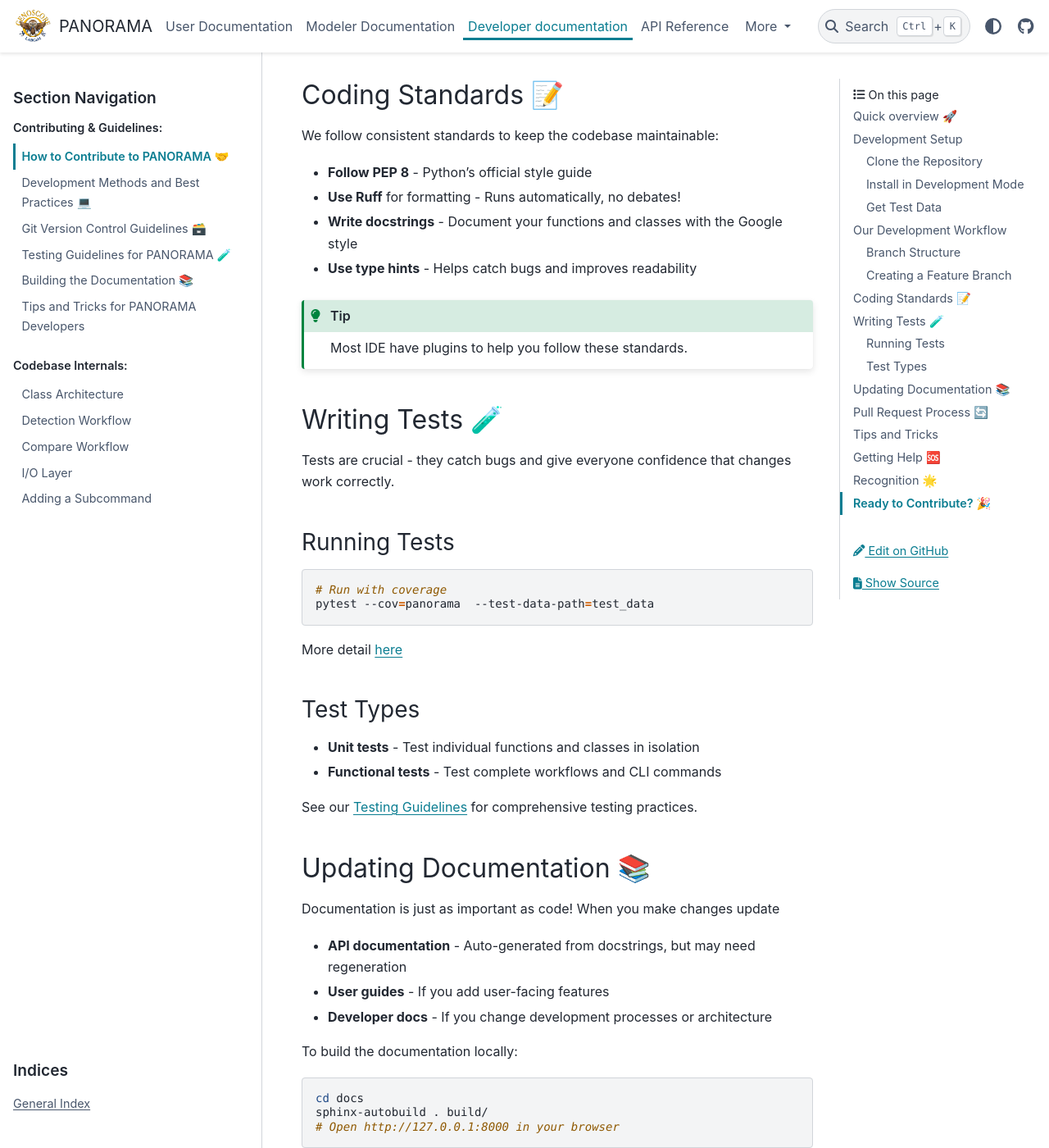
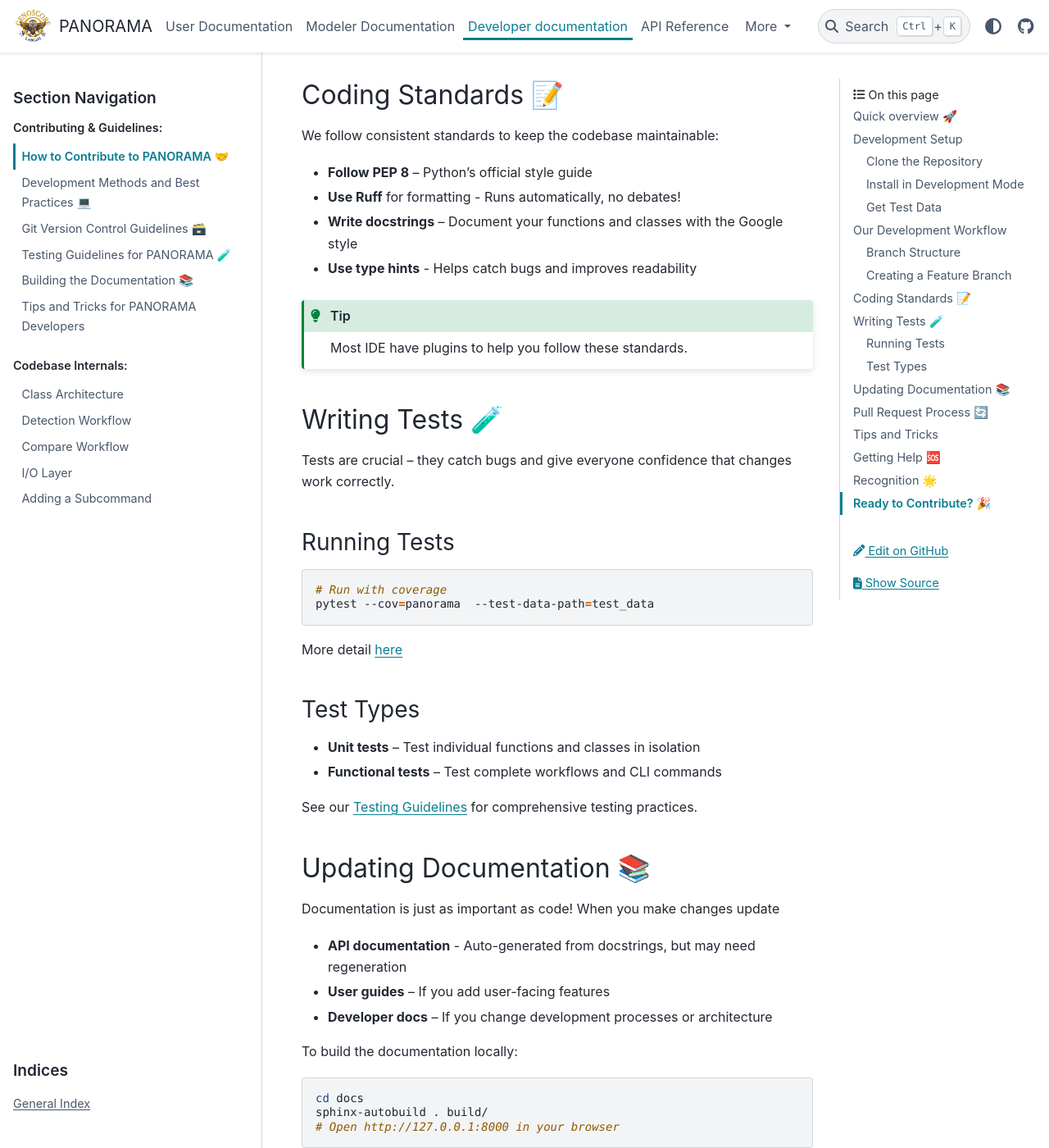
Before and after one commit to labgem/PANORAMA, a Sphinx documentation site: the page built from docs/developer/contribute.md, in a window 1280 px wide and 1400 px high, scrolled down 2287 px. Shown: the whole window at 82% size. Built offline with Sphinx 7.4.7 and the PyData theme 0.15.4, drawn with Linux system fonts in a browser that asks for light colours; the version number could not be read and is left out; some of the changed text lies outside the part shown.

````diff
--- a/docs/developer/contribute.md
+++ b/docs/developer/contribute.md
@@ -67,7 +67,7 @@ We use a structured workflow to keep the codebase stable and organized:
 
 - **`main`** - Stable, production-ready code
 - **`dev`** - Latest development version (your starting point!)
-- **Feature branches** - Your work happens here
+- **Feature branches** – Your work happens here
 
 ### Creating a Feature Branch
 
@@ -84,17 +84,18 @@ git checkout -b feature/your-feature-name
 
 We follow consistent standards to keep the codebase maintainable:
 
-- **Follow PEP 8** - Python's official style guide
+- **Follow PEP 8** – Python's official style guide
 - **Use Ruff** for formatting - Runs automatically, no debates!
-- **Write docstrings** - Document your functions and classes with the Google style
+- **Write docstrings** – Document your functions and classes with the Google style
 - **Use type hints** - Helps catch bugs and improves readability
 
 ```{tip}
 Most IDE have plugins to help you follow these standards.
 ```
+
 ## Writing Tests 🧪
 
-Tests are crucial - they catch bugs and give everyone confidence that changes work correctly.
+Tests are crucial – they catch bugs and give everyone confidence that changes work correctly.
 
 ### Running Tests
 
@@ -108,8 +109,8 @@ More detail [here](unitTest.md#run-tests)
 
 ### Test Types
 
-- **Unit tests** - Test individual functions and classes in isolation
-- **Functional tests** - Test complete workflows and CLI commands
+- **Unit tests** – Test individual functions and classes in isolation
+- **Functional tests** – Test complete workflows and CLI commands
 
 See our [Testing Guidelines](unitTest.md#test-guide) for comprehensive testing practices.
 
@@ -118,8 +119,8 @@ See our [Testing Guidelines](unitTest.md#test-guide) for comprehensive testing p
 Documentation is just as important as code! When you make changes update
 
 - **API documentation** - Auto-generated from docstrings, but may need regeneration
-- **User guides** - If you add user-facing features
-- **Developer docs** - If you change development processes or architecture
+- **User guides** – If you add user-facing features
+- **Developer docs** – If you change development processes or architecture
 
 To build the documentation locally:
 
@@ -153,10 +154,10 @@ For more tips and tricks, see our [Tips and Tricks](tipsandtricks.md) page.
 
 Stuck on something? Here's where you can find help:
 
-- **GitHub Discussions** - General questions and discussions
-- **Issue tracker** - Bug reports and feature requests
-- **Pull Request comments** - Questions about specific code
-- **Tag maintainers** - We're here to help!
+- **GitHub Discussions** – General questions and discussions
+- **Issue tracker** – Bug reports and feature requests
+- **Pull Request comments** – Questions about specific code
+- **Tag maintainers** – We're here to help!
 
 **Remember:** No question is too basic! We all started somewhere, and we want to support your contribution journey.
 
@@ -171,6 +172,6 @@ We value all contributions! Contributors are:
 ## Ready to Contribute? 🎉
 
 Pick an issue labeled `good first issue` or `help wanted`, or tackle something you've noticed that needs fixing. Don't
-hesitate to ask questions - we're here to help you succeed!
+hesitate to ask questions – we're here to help you succeed!
 
 Thank you for contributing to PANORAMA. Your work helps advance bioinformatics research worldwide! 🚀
````
Also changed, not shown: other parts of docs/developer/contribute.md (+1 -1 lines).
